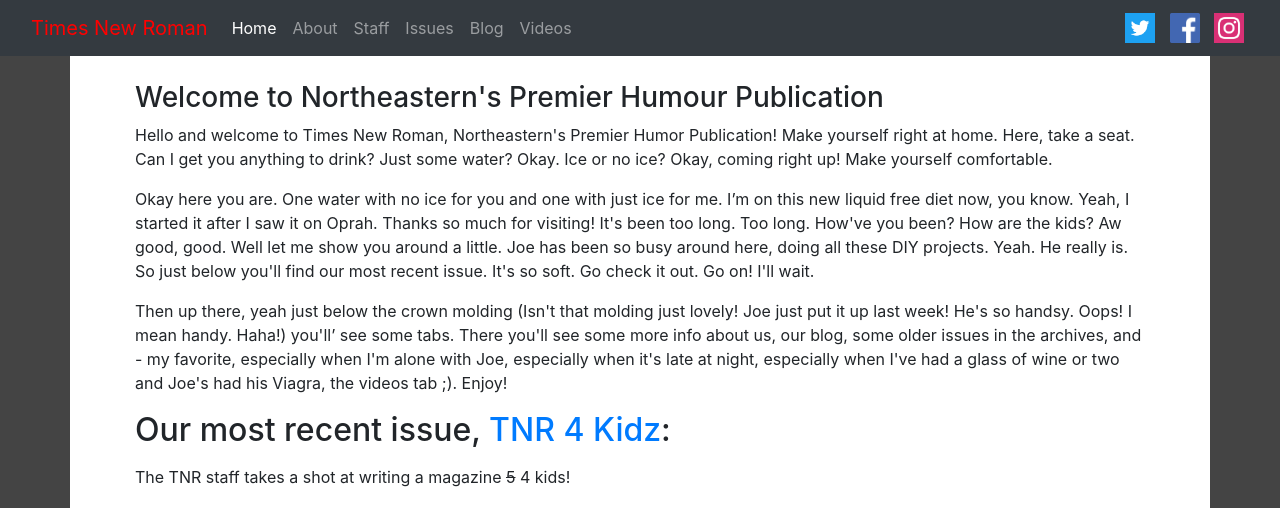
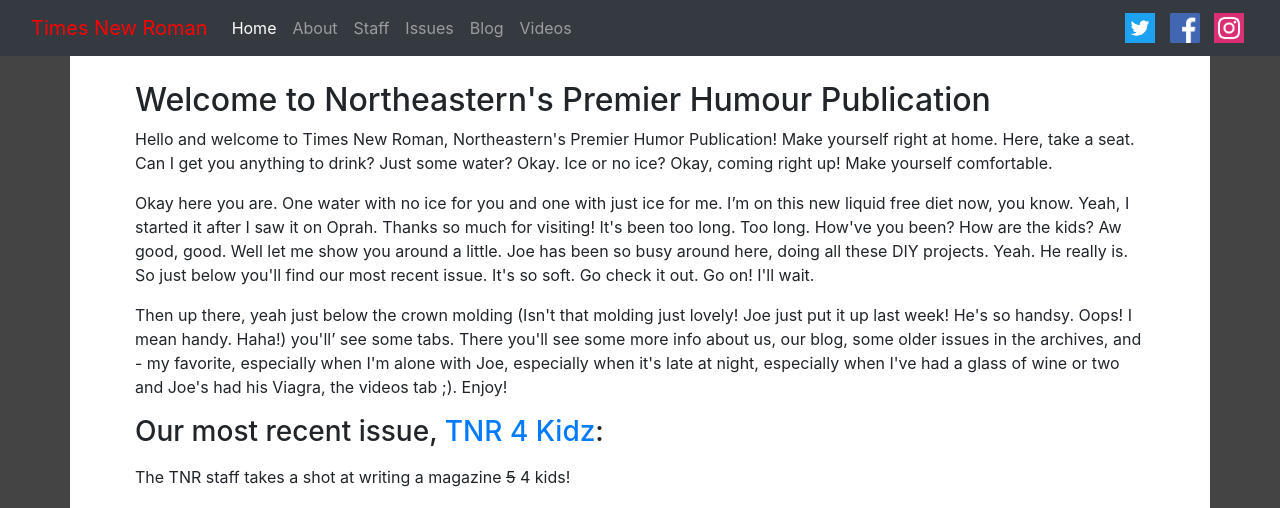
Before and after one commit to neutimesnewroman/website-source, a Jekyll site: the page built from index.html, in a window 1280 px wide. Shown: the top 508 px of the page. Built offline with Jekyll 4.4.1, drawn with Linux system fonts in a browser that asks for light colours; nearby versions of some CDN libraries.

Commit message:
Fixed main page sizing

```diff
--- a/index.html
+++ b/index.html
@@ -5,7 +5,7 @@ title: Times New Roman
 
 {% assign recentissue = site.issues | sort: 'date' | reverse | first %}
 
-<h3>Welcome to Northeastern's Premier Humour Publication</h3>
+<h2>Welcome to Northeastern's Premier Humour Publication</h2>
 
 <p>
     Hello and welcome to Times New Roman, Northeastern's Premier Humor
@@ -40,12 +40,12 @@ title: Times New Roman
 
 <p></p>
 
-<h2>Our most recent issue, <a href="{{recentissue.url}}">{{ recentissue.title }}</a>:</h2>
+<h3>Our most recent issue, <a href="{{recentissue.url}}">{{ recentissue.title }}</a>:</h3>
    <p>{{recentissue.excerpt}}</p>
    {% include issue_detail.html issue=recentissue %}
 <hr>
 
-<h2>Recent posts</h2>
+<h3>Recent posts</h3>
 
 {% for post in site.posts limit:5 %}
     {% include article_extended_excerpt.html post=post %}
```
